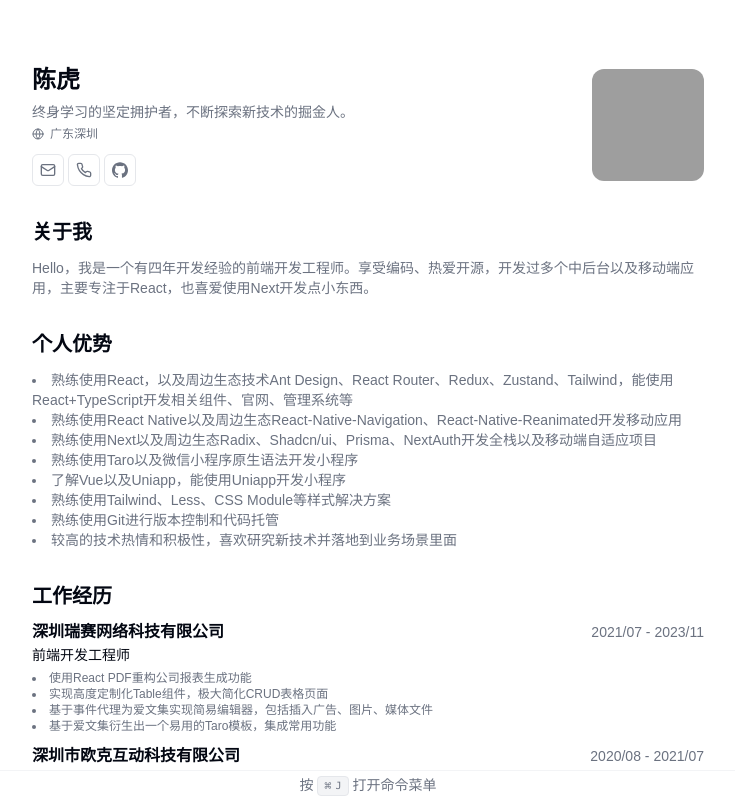
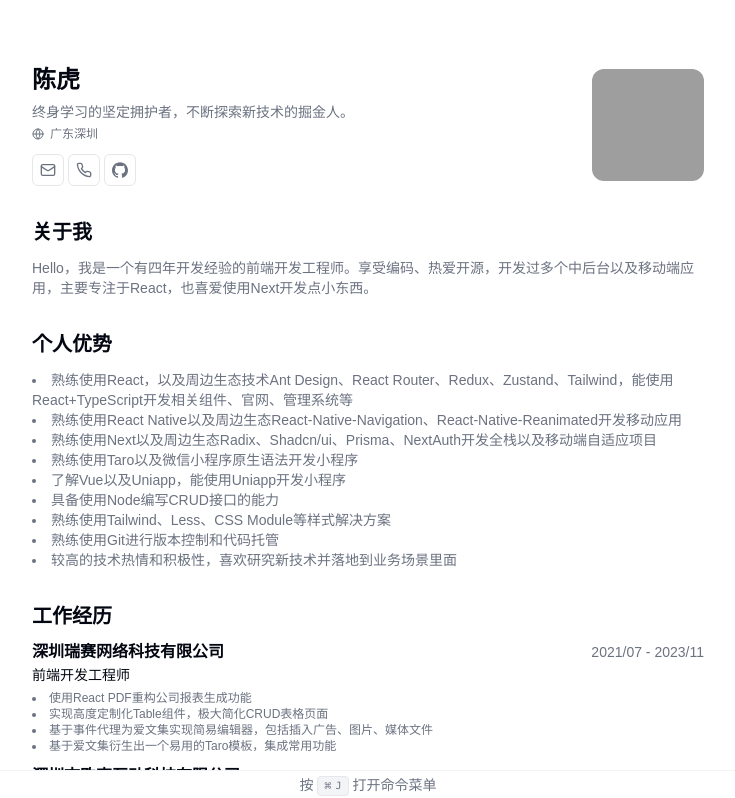
Before and after one commit to QingYuanO/cv, a Next.js app: page / in a window 1280 px wide. Shown: the top 798 px of the page, without its empty margins (272-1007 px from the left). Built offline with nearby package versions, Linux system fonts and the light colour scheme; grey boxes are pictures that could not be loaded; a web font is replaced by a local one.

Commit message:
update: 修改描述信息

```diff
--- a/src/data/resume-data.tsx
+++ b/src/data/resume-data.tsx
@@ -83,6 +83,7 @@
     "熟练使用Next以及周边生态Radix、Shadcn/ui、Prisma、NextAuth开发全栈以及移动端自适应项目",
     "熟练使用Taro以及微信小程序原生语法开发小程序",
     "了解Vue以及Uniapp，能使用Uniapp开发小程序",
+    "具备使用Node编写CRUD接口的能力",
     "熟练使用Tailwind、Less、CSS Module等样式解决方案",
     "熟练使用Git进行版本控制和代码托管",
     "较高的技术热情和积极性，喜欢研究新技术并落地到业务场景里面",
```
